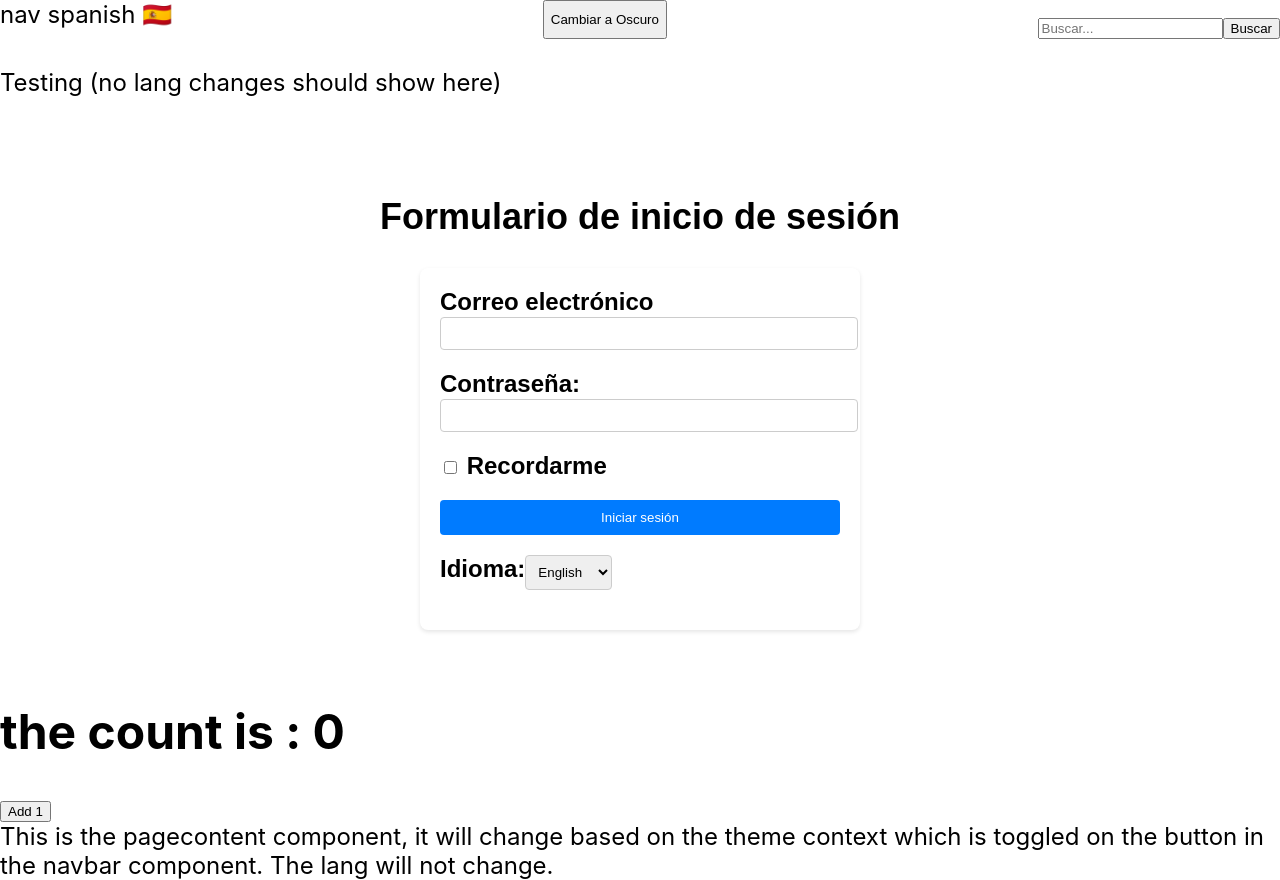
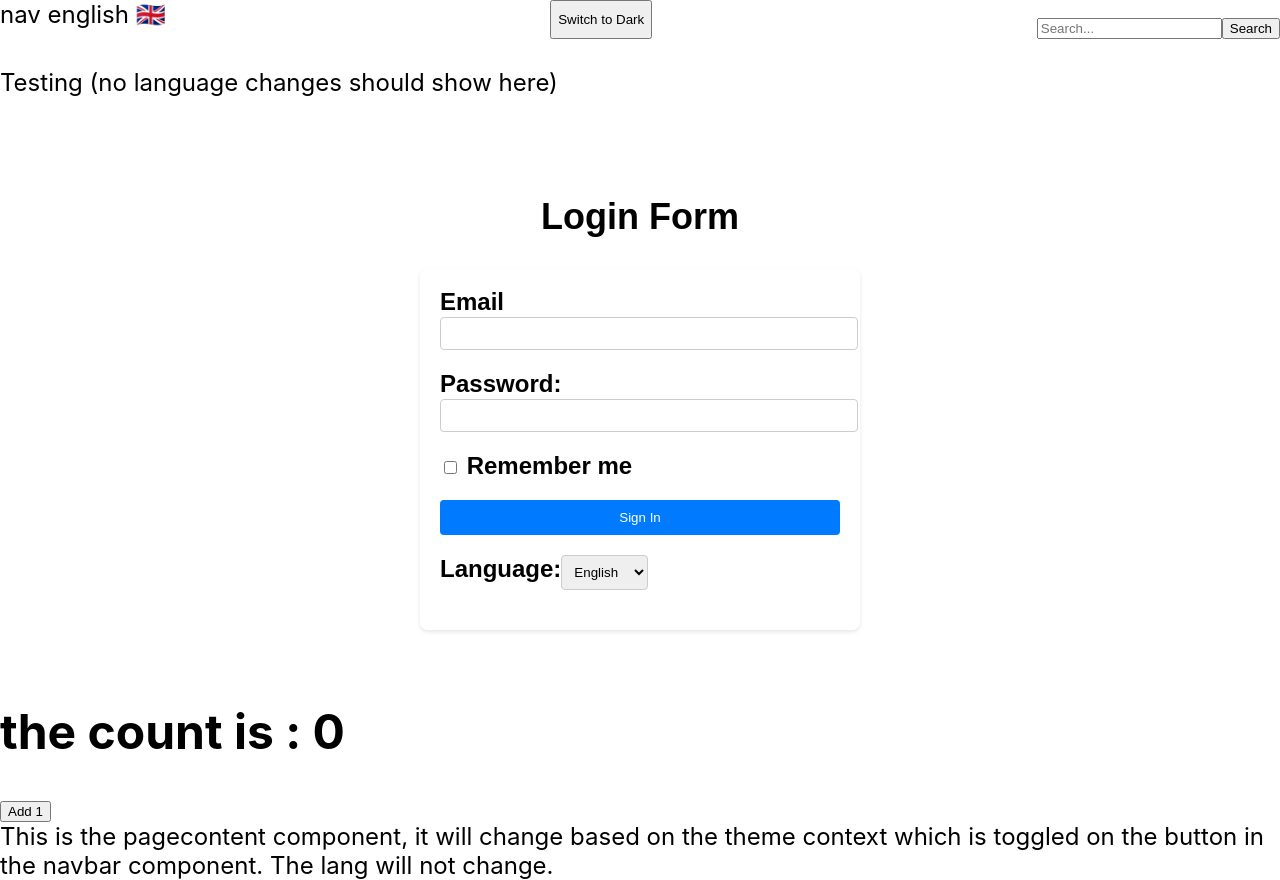
Before and after one commit to BBaccs/practice-context-api, a React (Create React App) app: page / in a window 1280 px wide. Built offline with nearby package versions, Linux system fonts and the light colour scheme.

Commit message:
set default lang to eng

```diff
--- a/src/App.js
+++ b/src/App.js
@@ -15,7 +15,7 @@ export default function App() {
             <NavBar />
             <br />
             <div >
-              Testing (no lang changes should show here)
+              Testing (no language changes should show here)
             </div>
             <br />
             <Form />
--- a/src/contexts/LanguageContext.js
+++ b/src/contexts/LanguageContext.js
@@ -3,7 +3,7 @@ import React, { createContext, useState } from "react";
 export const LanguageContext = createContext();
 
 export function LanguageProvider(props) {
-    const [ language, setLanguage ] = useState("spanish");
+    const [ language, setLanguage ] = useState("english");
     const changeLanguage = e => setLanguage(e.target.value);
         return (
             <LanguageContext.Provider value={{ language: language, changeLanguage: changeLanguage }}>
```
